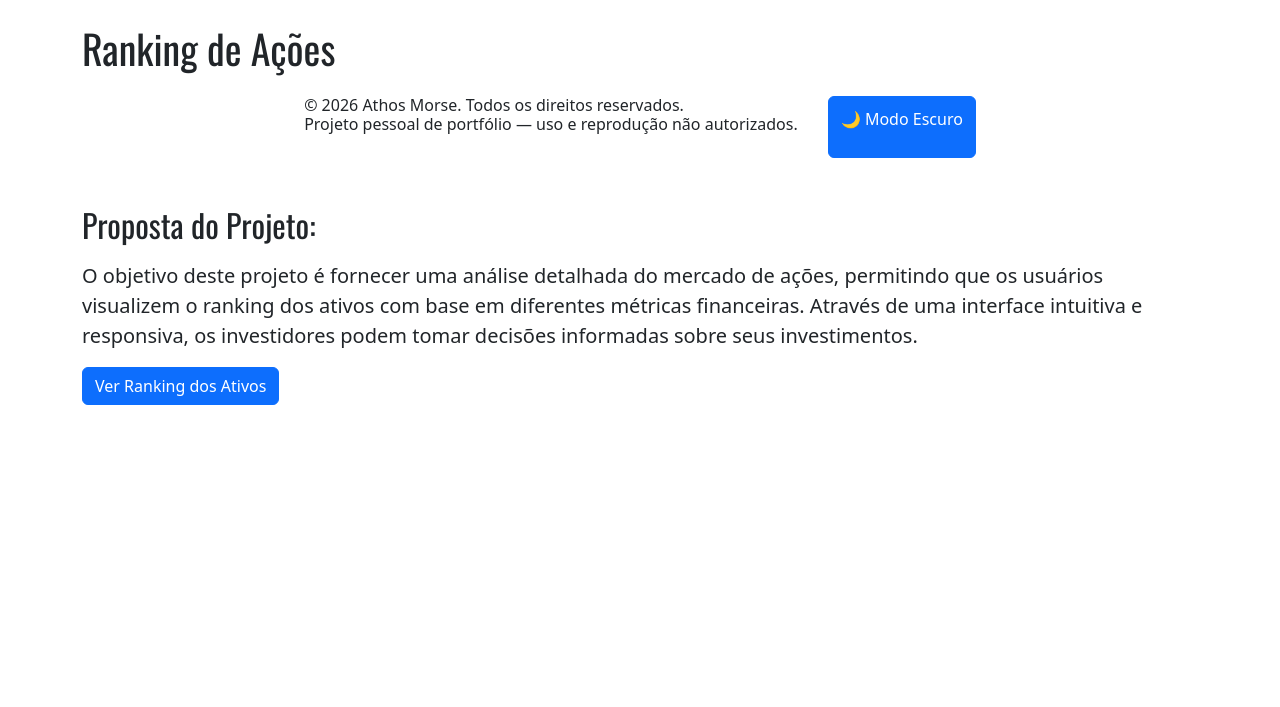
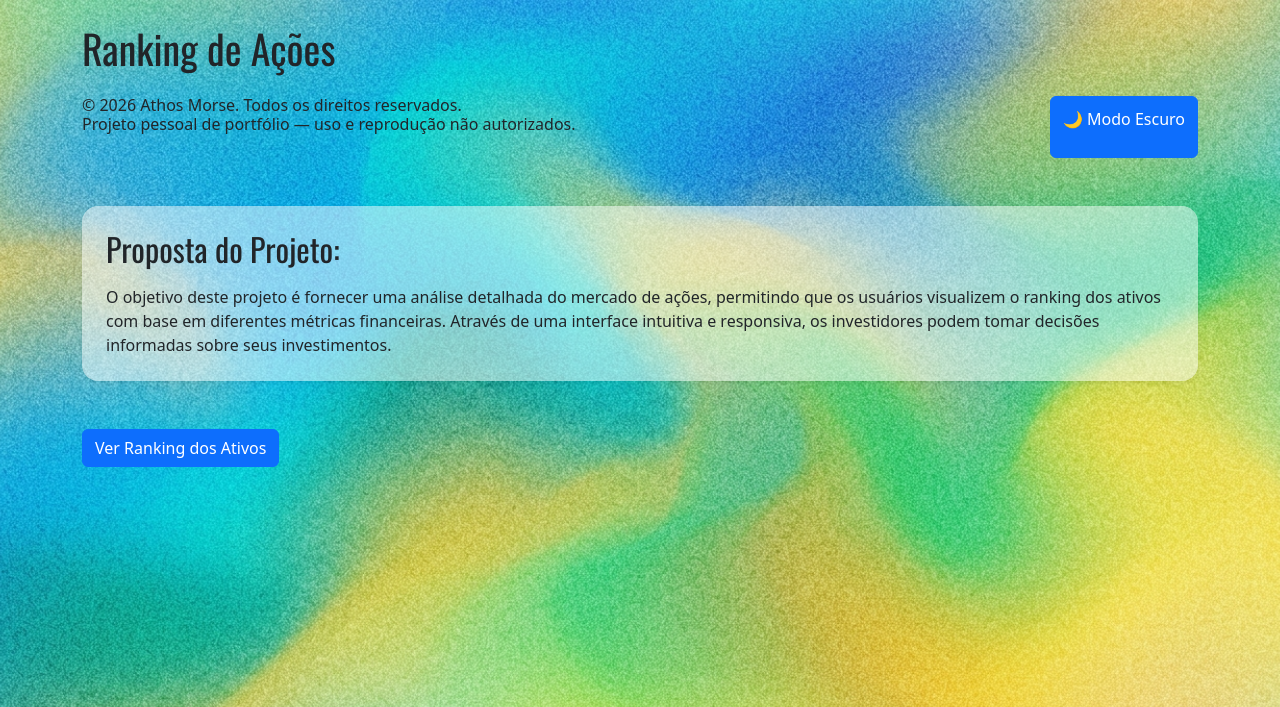
Before and after one commit to athosmorse/finance-analystic, a Flask app: page / in a window 1280 px wide. Shown: the top 707 px of the page. Run offline with Flask 3, Linux system fonts and the light colour scheme.

Commit message:
adicionando um bg para o site

```diff
--- a/templates/index.html
+++ b/templates/index.html
@@ -1,5 +1,5 @@
 <!DOCTYPE html>
-<html lang="pt-br">
+<html lang="pt-br" data-bs-theme="light">
 <head>
     <meta charset="UTF-8">
     <meta name="viewport" content="width=device-width, initial-scale=1.0">
@@ -10,24 +10,39 @@
     <link href="https://fonts.googleapis.com/css2?family=Oswald:wght@400;700&display=swap" rel="stylesheet">
 
 <!-- ================================================================================================================= -->
+                                                <!-- Styles -->
+
+<style>
+        body {
+            background-image: url('./static/bg.png');
+            background-size: cover;
+            background-position: center;
+            background-repeat: no-repeat;
+            background-attachment: fixed;
+        }
+</style>
 
     <title>Finance Analystic</title>
 </head>
 <body>
     <div class="container">
         <h1 class="my-4"><p style="font-family: 'Oswald';">Ranking de Ações</p></h1>
-        <div class="d-flex justify-content-beetween justify-content-center my-4" style="gap: 30px; margin-bottom: 40px;">
+        <div class="d-flex justify-content-between my-4" style="gap: 30px; margin-bottom: 40px;">
             <h6>© 2026 Athos Morse. Todos os direitos reservados.
             <p>Projeto pessoal de portfólio — uso e reprodução não autorizados.</p></h6>
-            <button class="btn btn-primary" onclick="alternarTema()" class="btn btn-outline-secondary"><p style="text-align: left;">🌙 Modo Escuro</button>
+            <button class="btn btn-primary" onclick="alternarTema()" ><p style="text-align: left;">🌙 Modo Escuro</button>
         </div>
         <br>
+
+        <div class="p-4 rounded-4 shadow-sm bg-white bg-opacity-50 my4">
         <h2><p style="font-family: 'Oswald';">Proposta do Projeto:</p></h2>
-        <p class="lead">O objetivo deste projeto é fornecer uma análise detalhada do mercado de ações,
+        <p class="mb-0">O objetivo deste projeto é fornecer uma análise detalhada do mercado de ações,
             permitindo que os usuários visualizem o ranking dos ativos com base
             em diferentes métricas financeiras.
             Através de uma interface intuitiva e responsiva, os investidores podem
             tomar decisões informadas sobre seus investimentos.</p>
+        </div>
+        <br><br>
 
         <a href="/ranking" id="botaoRanking" class="btn btn-primary" onclick="iniciarAnimacao()">Ver Ranking dos Ativos</a>
 
```
